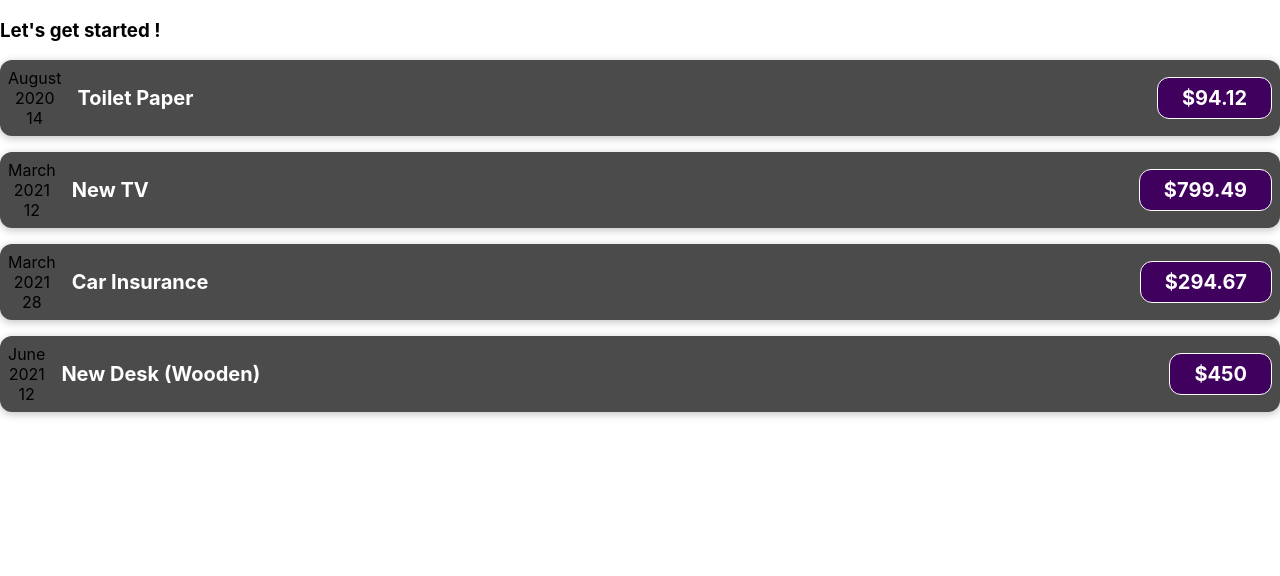
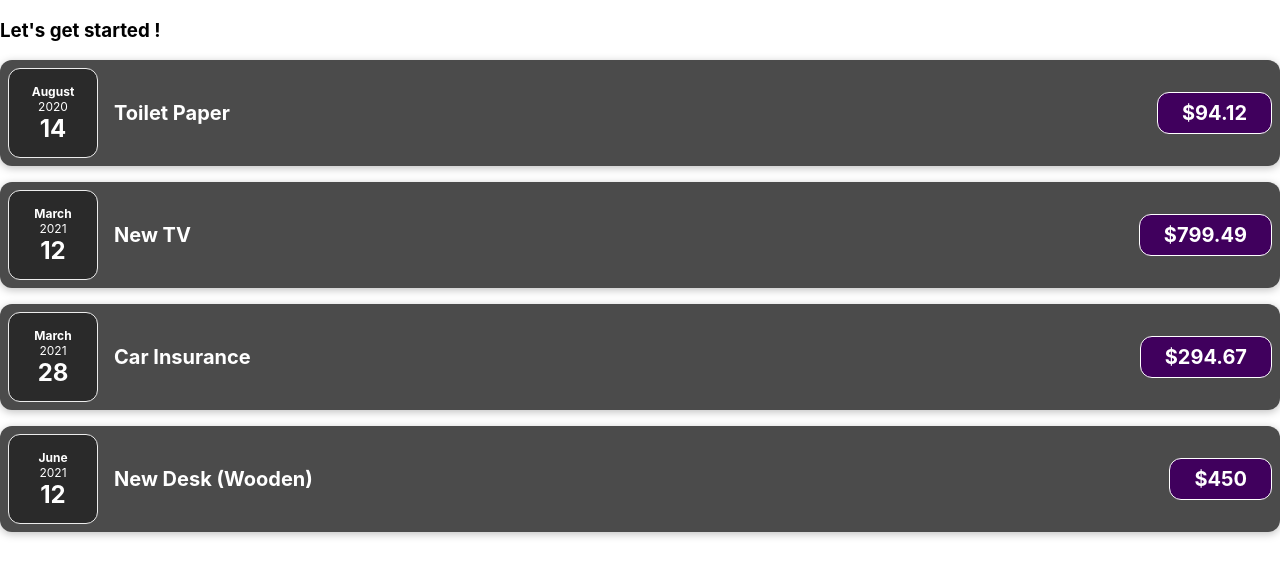
Before and after one commit to duongquang18it3/React-JS-incl-Hooks-React-Router-Redux-, a React (Create React App) app in the folder 03 React basic and working with components/my-react-app/: page / in a window 1280 px wide. Shown: the top 576 px of the page. Built offline with nearby package versions, Linux system fonts and the light colour scheme.

Commit message:
splitting-components-into-multiple-components

```diff
--- /dev/null
+++ b/03 React basic and working with components/my-react-app/src/components/ExpenseDate.css
@@ -0,0 +1,26 @@
+.expense-date {
+  display: flex;
+  flex-direction: column;
+  width: 5.5rem;
+  height: 5.5rem;
+  border: 1px solid #ececec;
+  background-color: #2a2a2a;
+  color: white;
+  border-radius: 12px;
+  align-items: center;
+  justify-content: center;
+}
+
+.expense-date__month {
+  font-size: 0.75rem;
+  font-weight: bold;
+}
+
+.expense-date__year {
+  font-size: 0.75rem;
+}
+
+.expense-date__day {
+  font-size: 1.5rem;
+  font-weight: bold;
+}
--- /dev/null
+++ b/03 React basic and working with components/my-react-app/src/components/ExpenseDate.js
@@ -0,0 +1,14 @@
+import "./ExpenseDate.css";
+function ExpenseDate(props) {
+  const month = props.date.toLocaleString("en-US", { month: "long" });
+  const day = props.date.toLocaleString("en-US", { day: "2-digit" });
+  const year = props.date.getFullYear();
+  return (
+    <div className="expense-date">
+      <div className="expense-date__month">{month}</div>
+      <div className="expense-date__year">{year}</div>
+      <div className="expense-date__day">{day}</div>
+    </div>
+  );
+}
+export default ExpenseDate;
--- a/03 React basic and working with components/my-react-app/src/components/ExpenseItem.css
+++ b/03 React basic and working with components/my-react-app/src/components/ExpenseItem.css
@@ -53,7 +53,5 @@
     font-size: 1.25rem;
     padding: 0.5rem 1.5rem;
   }
-  .expense-date {
-    text-align: center;
-  }
+
 }
--- a/03 React basic and working with components/my-react-app/src/components/ExpenseItem.js
+++ b/03 React basic and working with components/my-react-app/src/components/ExpenseItem.js
@@ -1,15 +1,10 @@
+import ExpenseDate from "./ExpenseDate";
 import "./ExpenseItem.css";
 function ExpenseItem(props) {
-  const month = props.date.toLocaleString("en-US", { month: "long" });
-  const day = props.date.toLocaleString("en-US", { day: "2-digit" });
-  const year = props.date.getFullYear();
   return (
     <div className="expense-item">
-      <div className = 'expense-date'>
-        <div>{month}</div>
-        <div>{year}</div>
-        <div>{day}</div>
-      </div>
+
+      <ExpenseDate date={props.date} />
       <div className="expense-item__description">
         <h2>{props.title}</h2>
         <div className="expense-item__price">${props.amount}</div>
```
